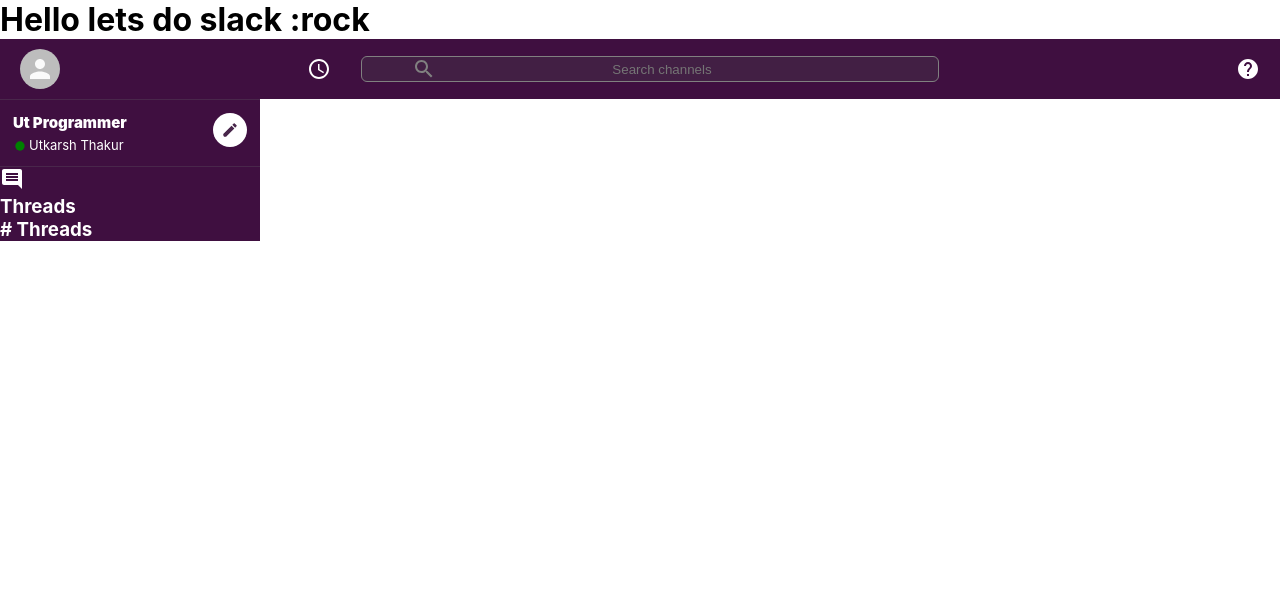
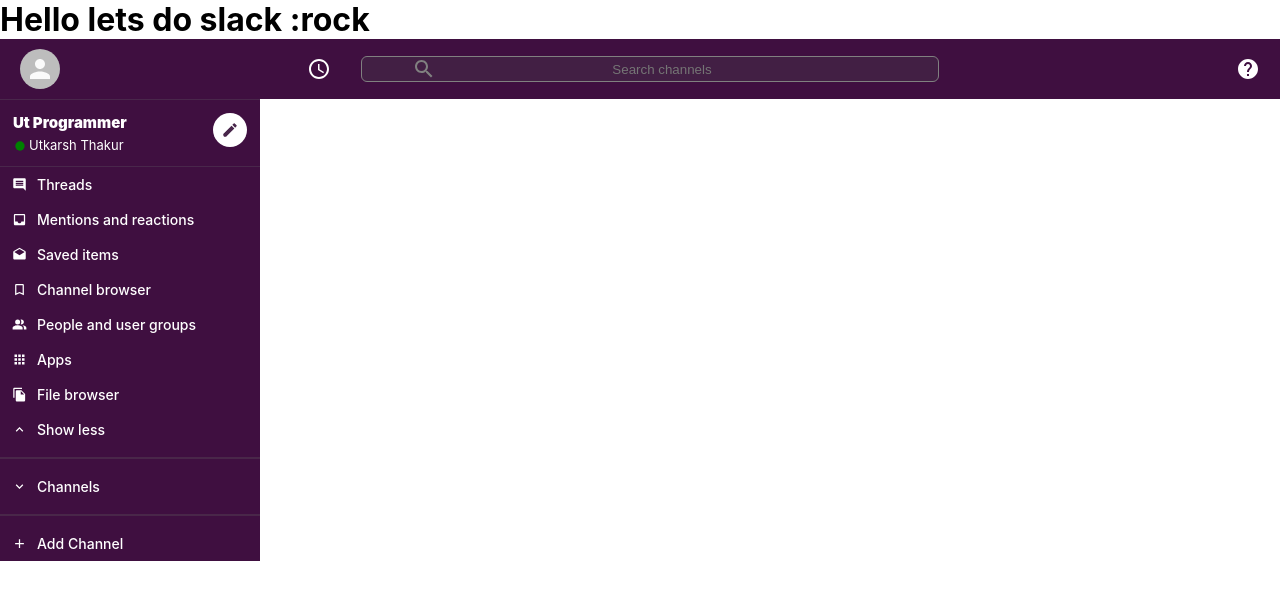
Before and after one commit to thakurutkarsh22/slack-clone, a React (Create React App) app: page / in a window 1280 px wide. Shown: the top 600 px of the page. Built offline with nearby package versions, Linux system fonts and the light colour scheme.

Commit message:
sidebarOptions css

```diff
--- a/src/components/Sidebar/Sidebar.css
+++ b/src/components/Sidebar/Sidebar.css
@@ -3,6 +3,12 @@
     background-color: var(--slack-color);
     border-top: 1px solid #49274b;
     max-width: 260px;
+}
+
+.sidebar > hr {
+    margin-top: 10px;
+    margin-bottom: 10px;
+    border: 1px solid #492749;
 }
 
 .sidebar__header {
--- a/src/components/Sidebar/Sidebar.js
+++ b/src/components/Sidebar/Sidebar.js
@@ -4,6 +4,16 @@ import FibreManualRecordIcon from '@material-ui/icons/FiberManualRecord';
 import CreateIcon from '@material-ui/icons/Create';
 import SidebarOption from './SidebarOption/SidebarOption';
 import InsertCommentIcon from '@material-ui/icons/InsertComment';
+import InboxIcon from '@material-ui/icons/Inbox';
+import DraftsIcon from '@material-ui/icons/Drafts';
+import BookmarkBorderIcon from '@material-ui/icons/BookmarkBorder';
+import PeopleAltIcon from '@material-ui/icons/PeopleAlt';
+import AppsIcon from '@material-ui/icons/Apps';
+import FileCopyIcon from '@material-ui/icons/FileCopy';
+import ExpandLessIcon from '@material-ui/icons/ExpandLess';
+import ExpandMoreIcon from '@material-ui/icons/ExpandMore';
+import AddIcon from '@material-ui/icons/Add';
+
 
 function Sidebar() {
     return (
@@ -19,7 +29,19 @@ function Sidebar() {
                 <CreateIcon />
             </div>
             <SidebarOption Icon={InsertCommentIcon} title="Threads"/>
-            <SidebarOption title="Threads"/>
+            <SidebarOption Icon={InboxIcon} title="Mentions and reactions"/>
+            <SidebarOption Icon={DraftsIcon} title="Saved items"/>
+            <SidebarOption Icon={BookmarkBorderIcon} title="Channel browser"/>
+            <SidebarOption Icon={PeopleAltIcon} title="People and user groups"/>
+            <SidebarOption Icon={AppsIcon} title="Apps"/>
+            <SidebarOption Icon={FileCopyIcon} title="File browser"/>
+            <SidebarOption Icon={ExpandLessIcon} title="Show less"/>
+            <hr />
+            <SidebarOption Icon={ExpandMoreIcon} title="Channels"/>
+            <hr />
+            <SidebarOption Icon={AddIcon} title="Add Channel"/>
+
+            {/* connect to db and list all the channels */}
         </div>
     )
 }
--- a/src/components/Sidebar/SidebarOption/SidebarOption.css
+++ b/src/components/Sidebar/SidebarOption/SidebarOption.css
@@ -0,0 +1,29 @@
+.sidebarOption {
+    display: flex;
+    align-items: center;
+    font-size: 12px;
+    padding-left: 2px;
+    cursor: pointer;
+}
+
+.sidebarOption:hover {
+    opacity: 0.9;
+    background-color: #340e36;
+}
+
+.sidebarOption__icon {
+    padding: 10px;
+    font-size: 15px !important;
+}
+
+.sidebarOption__channel {
+    padding: 10px 0;
+}
+
+.sidebarOption__hash {
+    padding: 10px;
+}
+
+.sidebarOption > h3 {
+    font-weight: 500;
+}
--- a/src/components/Sidebar/SidebarOption/SidebarOption.js
+++ b/src/components/Sidebar/SidebarOption/SidebarOption.js
@@ -8,7 +8,7 @@ function SidebarOption({ Icon, title }) {
             {Icon ? (
                 <h3>{title}</h3>
             ): (
-                <h3>
+                <h3 className="sidebarOption__channel">
                     <span className="sidebarOption__hash">#</span> {title}
                 </h3>
             )}
```
